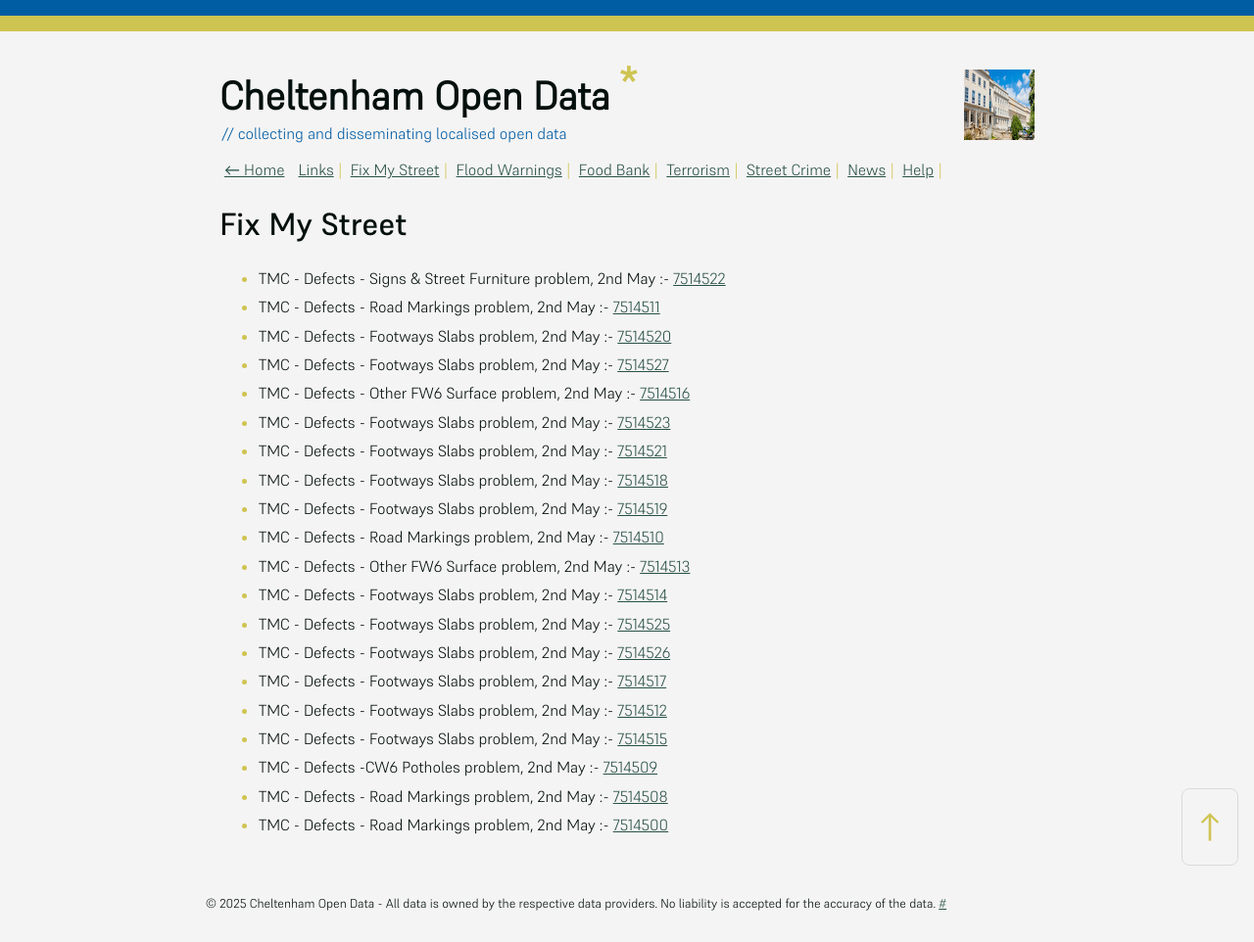
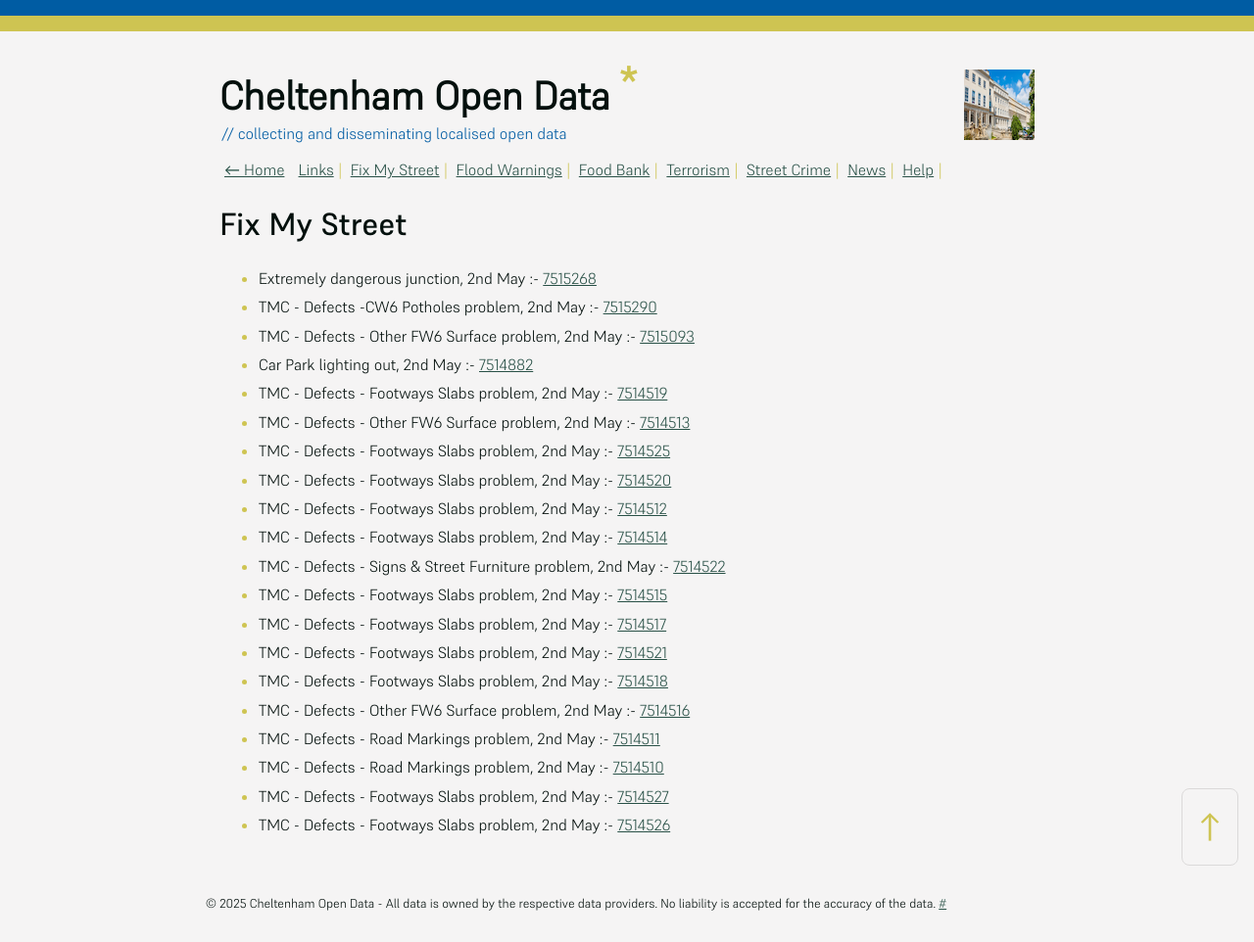
Before and after one commit to mat-0/cheltenham-open-data, a Jekyll site: the page built from _pages/fix-my-street.md, in a window 1280 px wide. Shown: the whole page at 98% size. Built offline with Jekyll 4.4.1, drawn with Linux system fonts in a browser that asks for light colours.

Commit message:
Updated 2025-05-02 13:06:14

```diff
--- a/_pages/fix-my-street.md
+++ b/_pages/fix-my-street.md
@@ -9,25 +9,25 @@ permalink: /fix-my-street
 
 <!-- fix_marker starts -->
 
+- Extremely dangerous junction, 2nd May :- [7515268](https://www.fixmystreet.com/report/7515268)
+- TMC - Defects -CW6 Potholes  problem, 2nd May :- [7515290](https://www.fixmystreet.com/report/7515290)
+- TMC - Defects - Other FW6  Surface problem, 2nd May :- [7515093](https://www.fixmystreet.com/report/7515093)
+- Car Park lighting out, 2nd May :- [7514882](https://www.fixmystreet.com/report/7514882)
+- TMC - Defects - Footways Slabs problem, 2nd May :- [7514519](https://www.fixmystreet.com/report/7514519)
+- TMC - Defects - Other FW6  Surface problem, 2nd May :- [7514513](https://www.fixmystreet.com/report/7514513)
+- TMC - Defects - Footways Slabs problem, 2nd May :- [7514525](https://www.fixmystreet.com/report/7514525)
+- TMC - Defects - Footways Slabs problem, 2nd May :- [7514520](https://www.fixmystreet.com/report/7514520)
+- TMC - Defects - Footways Slabs problem, 2nd May :- [7514512](https://www.fixmystreet.com/report/7514512)
+- TMC - Defects - Footways Slabs problem, 2nd May :- [7514514](https://www.fixmystreet.com/report/7514514)
 - TMC - Defects - Signs & Street Furniture problem, 2nd May :- [7514522](https://www.fixmystreet.com/report/7514522)
-- TMC - Defects - Road Markings problem, 2nd May :- [7514511](https://www.fixmystreet.com/report/7514511)
-- TMC - Defects - Footways Slabs problem, 2nd May :- [7514520](https://www.fixmystreet.com/report/7514520)
-- TMC - Defects - Footways Slabs problem, 2nd May :- [7514527](https://www.fixmystreet.com/report/7514527)
-- TMC - Defects - Other FW6  Surface problem, 2nd May :- [7514516](https://www.fixmystreet.com/report/7514516)
-- TMC - Defects - Footways Slabs problem, 2nd May :- [7514523](https://www.fixmystreet.com/report/7514523)
+- TMC - Defects - Footways Slabs problem, 2nd May :- [7514515](https://www.fixmystreet.com/report/7514515)
+- TMC - Defects - Footways Slabs problem, 2nd May :- [7514517](https://www.fixmystreet.com/report/7514517)
 - TMC - Defects - Footways Slabs problem, 2nd May :- [7514521](https://www.fixmystreet.com/report/7514521)
 - TMC - Defects - Footways Slabs problem, 2nd May :- [7514518](https://www.fixmystreet.com/report/7514518)
-- TMC - Defects - Footways Slabs problem, 2nd May :- [7514519](https://www.fixmystreet.com/report/7514519)
+- TMC - Defects - Other FW6  Surface problem, 2nd May :- [7514516](https://www.fixmystreet.com/report/7514516)
+- TMC - Defects - Road Markings problem, 2nd May :- [7514511](https://www.fixmystreet.com/report/7514511)
 - TMC - Defects - Road Markings problem, 2nd May :- [7514510](https://www.fixmystreet.com/report/7514510)
-- TMC - Defects - Other FW6  Surface problem, 2nd May :- [7514513](https://www.fixmystreet.com/report/7514513)
-- TMC - Defects - Footways Slabs problem, 2nd May :- [7514514](https://www.fixmystreet.com/report/7514514)
-- TMC - Defects - Footways Slabs problem, 2nd May :- [7514525](https://www.fixmystreet.com/report/7514525)
+- TMC - Defects - Footways Slabs problem, 2nd May :- [7514527](https://www.fixmystreet.com/report/7514527)
 - TMC - Defects - Footways Slabs problem, 2nd May :- [7514526](https://www.fixmystreet.com/report/7514526)
-- TMC - Defects - Footways Slabs problem, 2nd May :- [7514517](https://www.fixmystreet.com/report/7514517)
-- TMC - Defects - Footways Slabs problem, 2nd May :- [7514512](https://www.fixmystreet.com/report/7514512)
-- TMC - Defects - Footways Slabs problem, 2nd May :- [7514515](https://www.fixmystreet.com/report/7514515)
-- TMC - Defects -CW6 Potholes  problem, 2nd May :- [7514509](https://www.fixmystreet.com/report/7514509)
-- TMC - Defects - Road Markings problem, 2nd May :- [7514508](https://www.fixmystreet.com/report/7514508)
-- TMC - Defects - Road Markings problem, 2nd May :- [7514500](https://www.fixmystreet.com/report/7514500)
 
 <!-- fix_marker ends -->
```
Also changed, not shown: _data/flood.json (+5 -90 lines), _pages/news.md (+7 -7 lines), index.md (+5 -5 lines).
